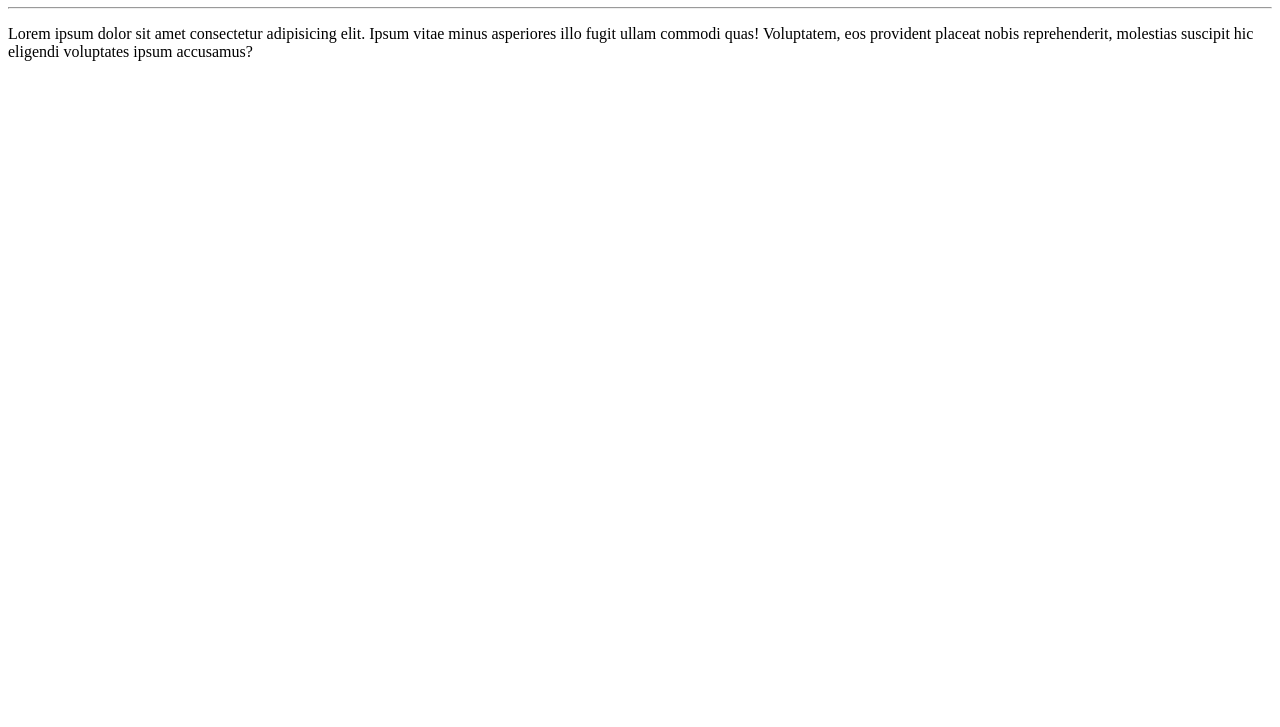
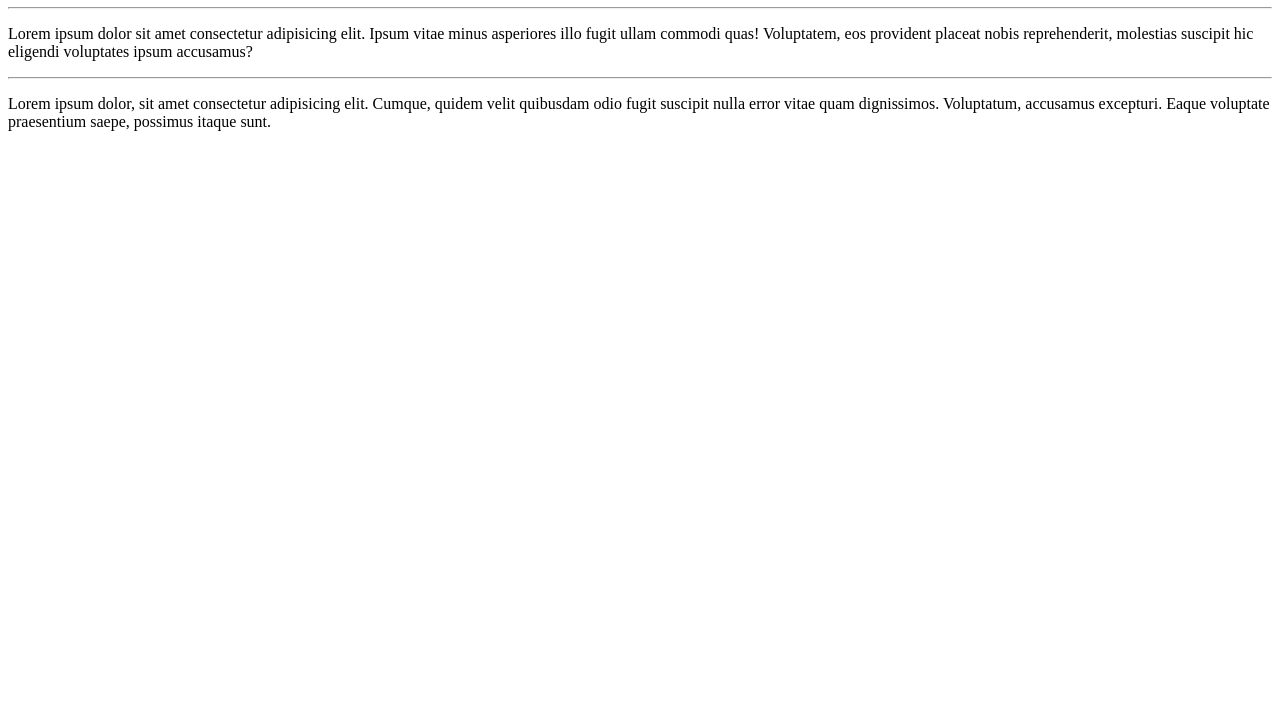
Before and after one commit to BeatrizAvelinooo/Ola_mundo, a plain HTML site: page Site_exemplo/index.html in a window 1280 px wide. Shown: the part 73-800 px from the top of the page. Drawn offline with Linux system fonts and the light colour scheme.

Commit message:
Adicionei um outro paragráfo

```diff
--- a/Site_exemplo/index.html
+++ b/Site_exemplo/index.html
@@ -9,6 +9,8 @@
 <body><h1>Olá, Mundo!</h1>
     <hr>
     <p>Lorem ipsum dolor sit amet consectetur adipisicing elit. Ipsum vitae minus asperiores illo fugit ullam commodi quas! Voluptatem, eos provident placeat nobis reprehenderit, molestias suscipit hic eligendi voluptates ipsum accusamus?</p>
+    <hr>
+    <p>Lorem ipsum dolor, sit amet consectetur adipisicing elit. Cumque, quidem velit quibusdam odio fugit suscipit nulla error vitae quam dignissimos. Voluptatum, accusamus excepturi. Eaque voluptate praesentium saepe, possimus itaque sunt.</p>
 
 </body>
 </html>
```
